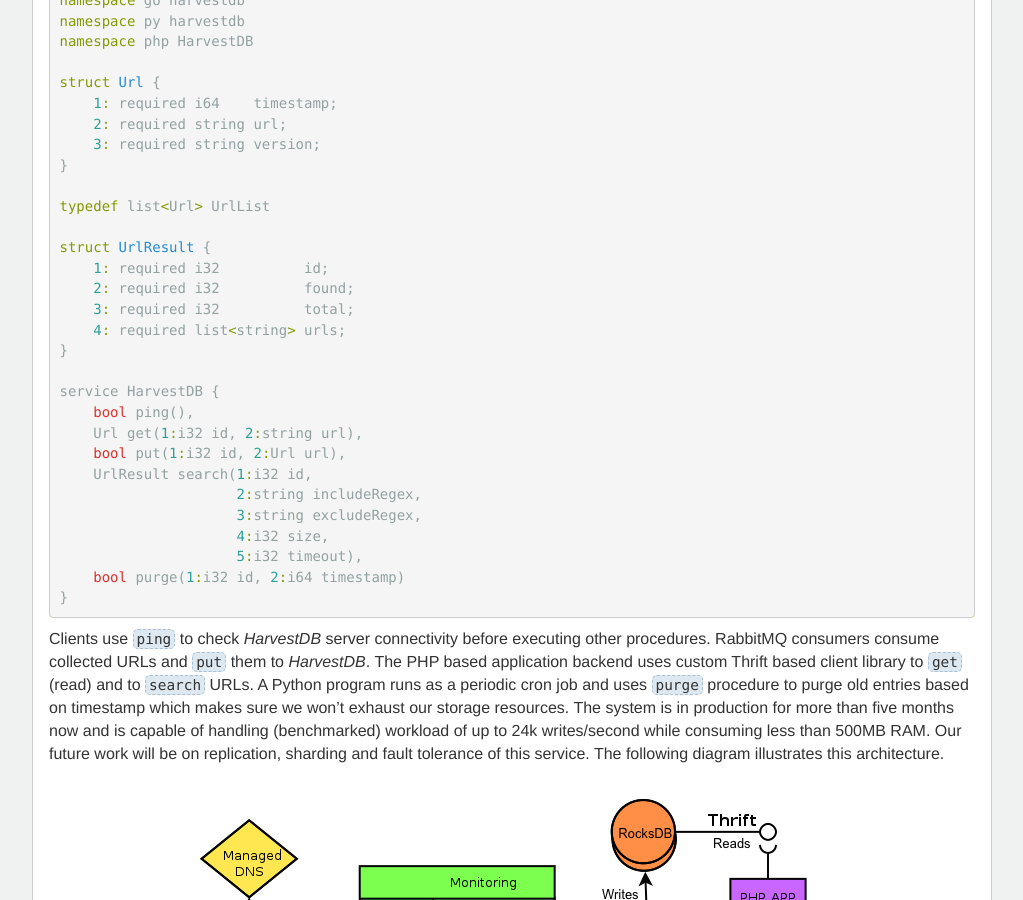
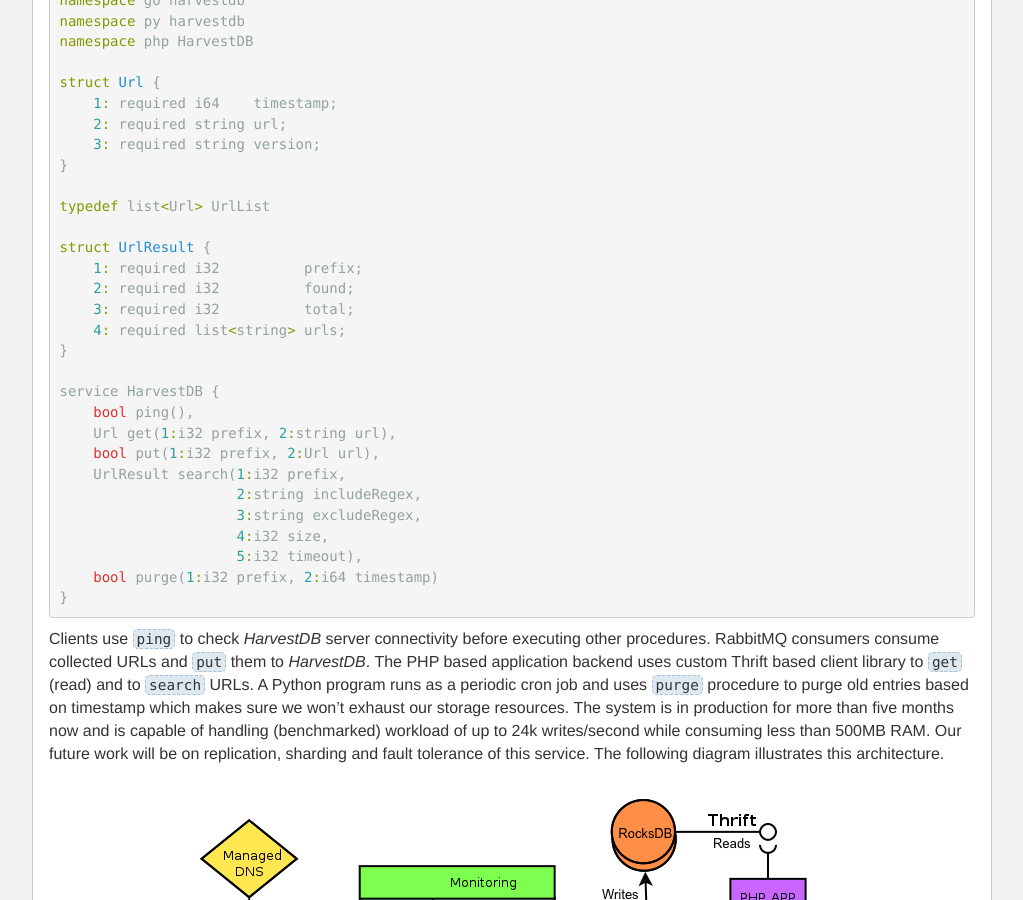
Before and after one commit to wingify/wingify.github.io, a Jekyll site: the page built from _posts/2014-06-13-fast-storage-with-rocksdb.markdown, in a window 1280 px wide and 900 px high, scrolled down 2524 px. Shown: the whole window, without its empty margins (128-1151 px from the left). Built offline with Jekyll 4.4.1, drawn with Linux system fonts in a browser that asks for light colours; comment, search, counter and statistics services are not loaded.

Commit message:
post: use meaningful variable name
Signed-off-by: Rohit Yadav <rohit.yadav@wingify.com>

```diff
--- a/_posts/2014-06-13-fast-storage-with-rocksdb.markdown
+++ b/_posts/2014-06-13-fast-storage-with-rocksdb.markdown
@@ -96,7 +96,7 @@
 typedef list<Url> UrlList
 
 struct UrlResult {
-    1: required i32          id;
+    1: required i32          prefix;
     2: required i32          found;
     3: required i32          total;
     4: required list<string> urls;
@@ -104,14 +104,14 @@
 
 service HarvestDB {
     bool ping(),
-    Url get(1:i32 id, 2:string url),
-    bool put(1:i32 id, 2:Url url),
-    UrlResult search(1:i32 id,
+    Url get(1:i32 prefix, 2:string url),
+    bool put(1:i32 prefix, 2:Url url),
+    UrlResult search(1:i32 prefix,
                      2:string includeRegex,
                      3:string excludeRegex,
                      4:i32 size,
                      5:i32 timeout),
-    bool purge(1:i32 id, 2:i64 timestamp)
+    bool purge(1:i32 prefix, 2:i64 timestamp)
 }
 {% endhighlight %}
 
```
